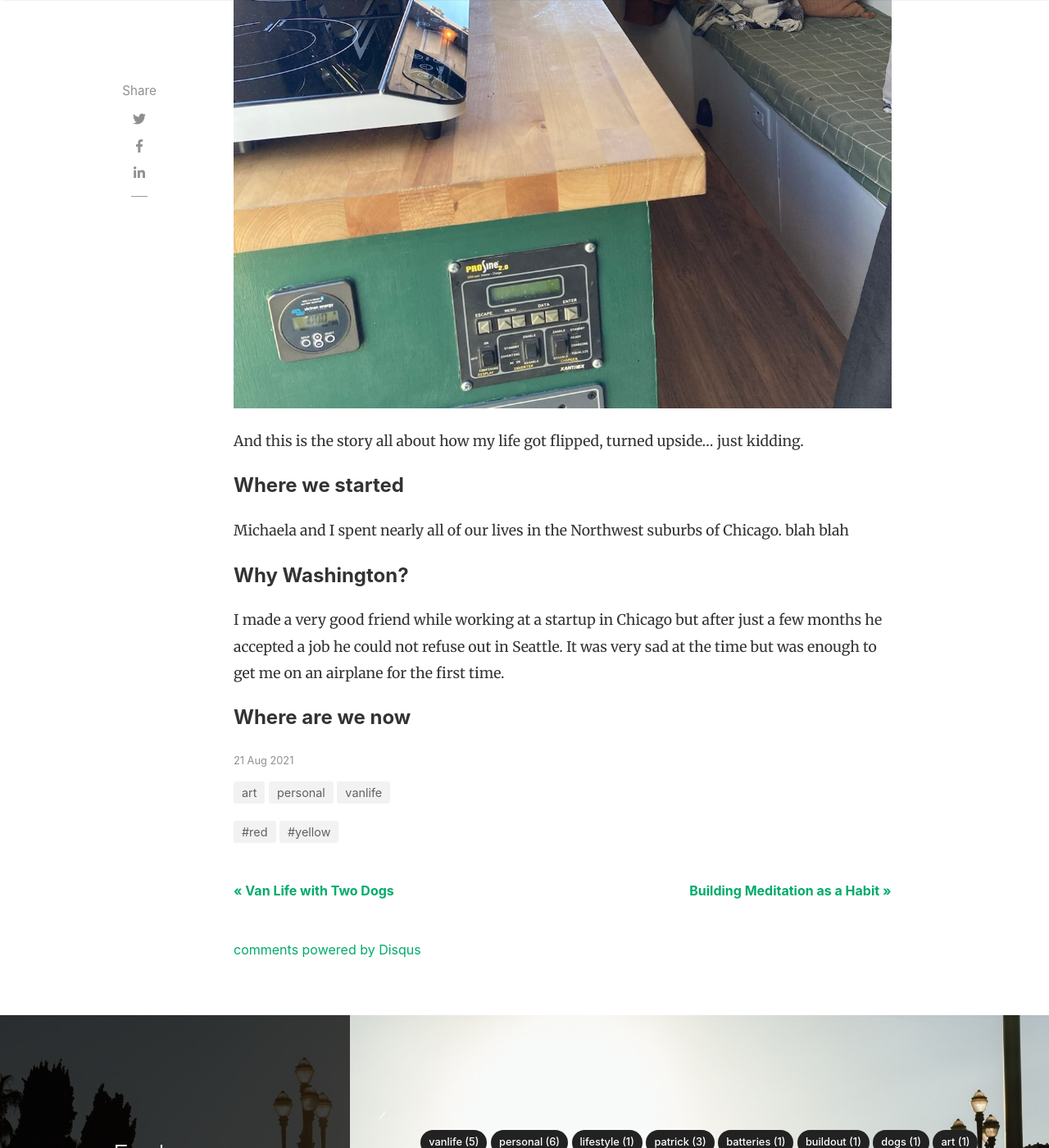
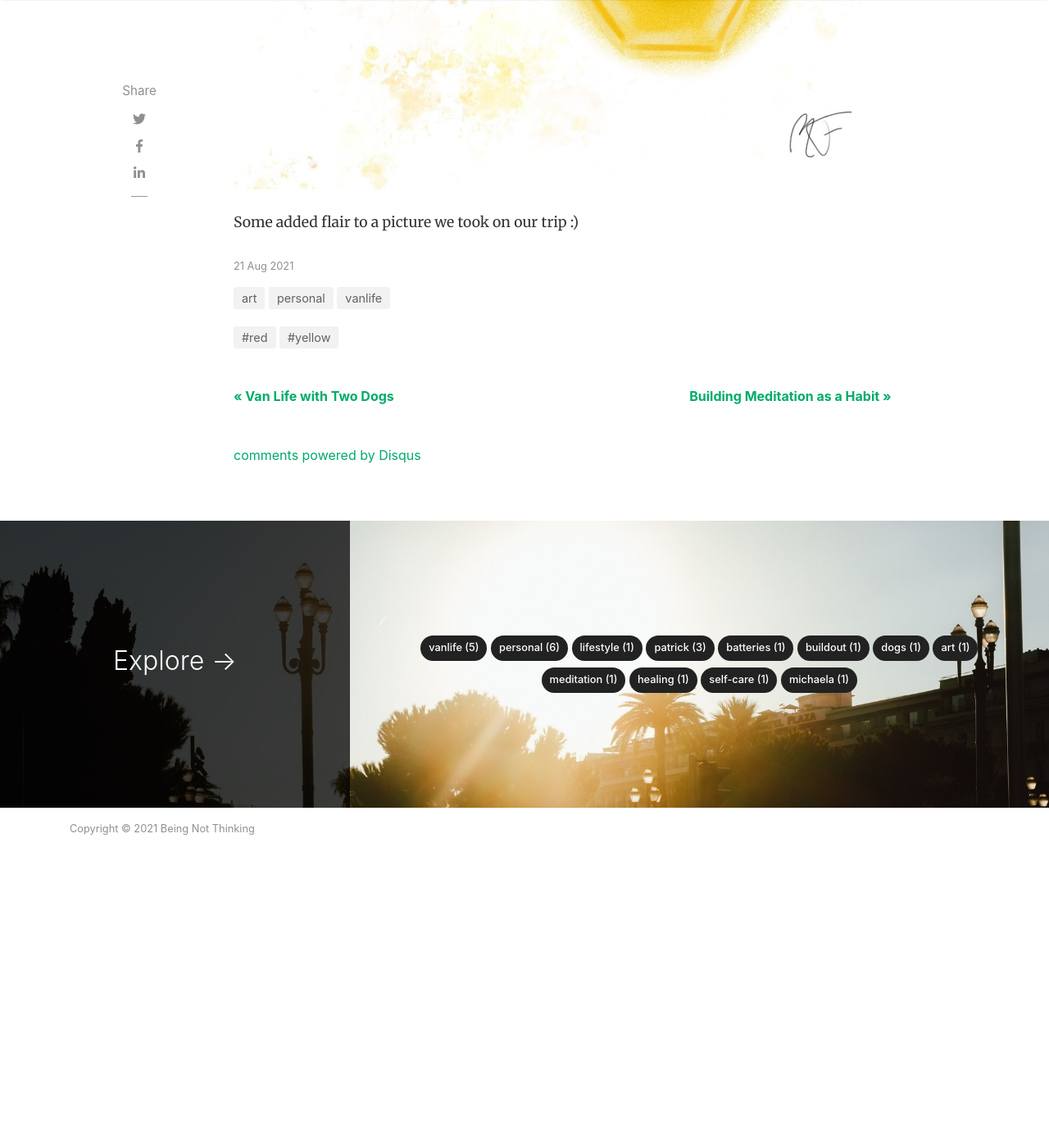
Before and after one commit to beingnotthinking/beingnotthinking, a Jekyll site: the page built from art/_posts/2021-08-21-art-test.md, in a window 1280 px wide and 1400 px high, scrolled down 987 px. Shown: the whole window at 82% size. Built offline with Jekyll 4.4.1, drawn with Linux system fonts in a browser that asks for light colours; nearby versions of some CDN libraries; comment, search, counter and statistics services are not loaded; after the commit the page ends 2081 px from its top, so only the background shows below that.

Commit message:
update art test

```diff
--- a/art/_posts/2021-08-21-art-test.md
+++ b/art/_posts/2021-08-21-art-test.md
@@ -1,21 +1,12 @@
 ---
 layout: post
-title:  "art test"
+title:  "Inktober #1"
 author: michaela
 categories: [ vanlife, personal ]
 page: "art"
 tags: [red, yellow]
-image: assets/images/3075.jpg
-description: "How we ended up going from a planned cross country move into permanent purgatory"
+image: assets/images/inktober-2021-10-01.jpg
+description: "First day of Inktober, busy day so something quick"
 ---
 
-And this is the story all about how my life got flipped, turned upside... just kidding.
-
-#### Where we started
-
-Michaela and I spent nearly all of our lives in the Northwest suburbs of Chicago. blah blah
-
-#### Why Washington?
-I made a very good friend while working at a startup in Chicago but after just a few months he accepted a job he could not refuse out in Seattle. It was very sad at the time but was enough to get me on an airplane for the first time.
-
-#### Where are we now
+Some added flair to a picture we took on our trip :)
```
Also changed, not shown: assets/images/inktober-2021-10-01.jpg (added), 2 other files.
